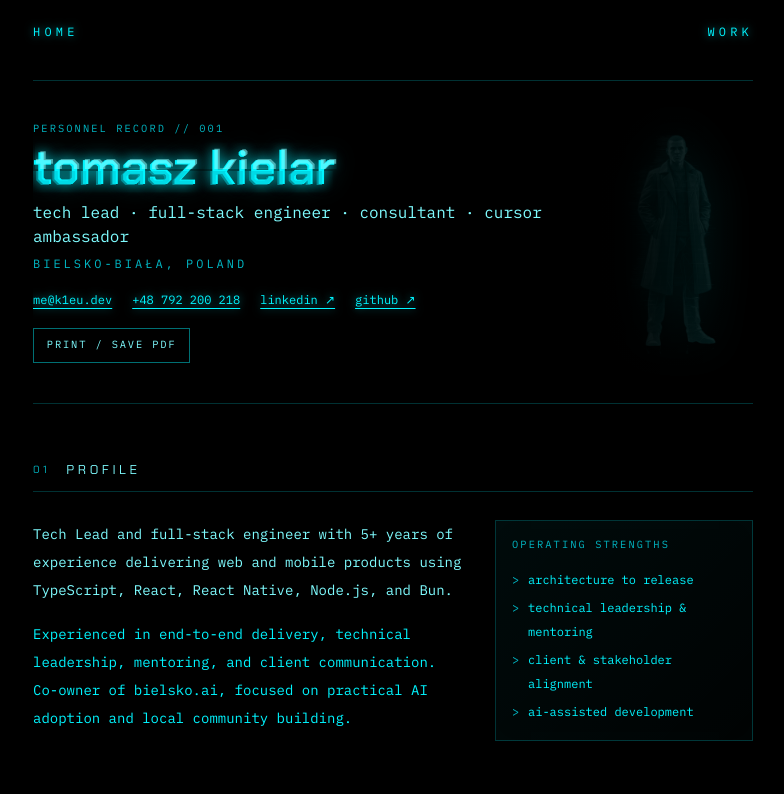
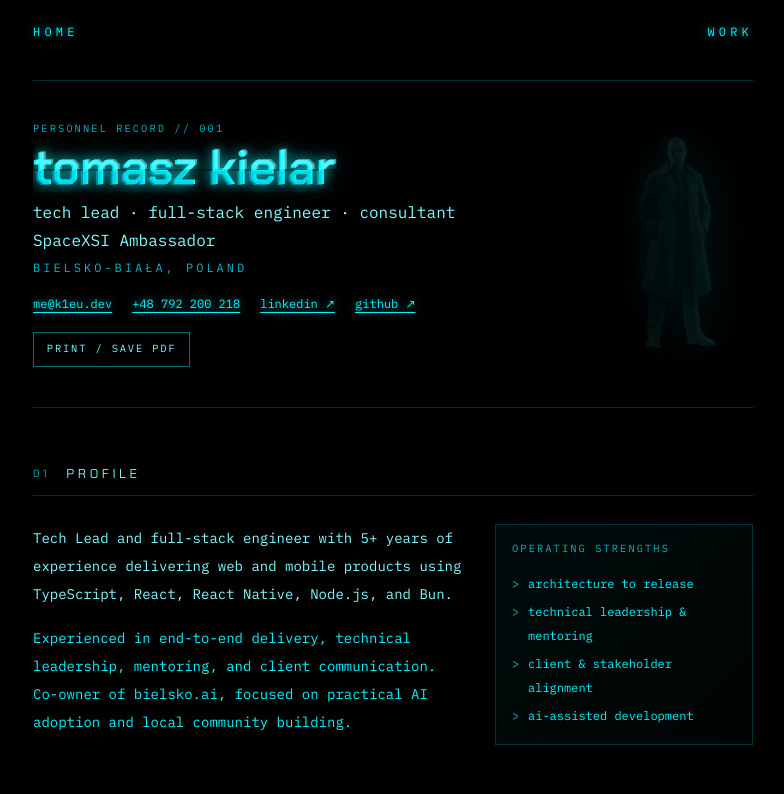
Before and after one commit to k1eu/k1eu.dev, an Astro site: page /cv in a window 1280 px wide. Shown: the top 794 px of the page, without its empty margins (247-1031 px from the left). Built offline with nearby package versions, Linux system fonts and the light colour scheme; Astro itself is replaced by a stand-in of ours.

Commit message:
Replace Cursor Ambassador with SpaceXSI Ambassador (#3)
* Replace Cursor Ambassador with SpaceXSI Ambassador

Update the homepage and CV role lines to use SpaceXSI Ambassador, matching the requested spelling and casing.

Co-authored-by: Tomasz Kielar <k1eu@users.noreply.github.com>

* Put SpaceXSI Ambassador on its own CV header line

Move the title below the role list so it does not trail or wrap from
tech lead · full-stack engineer · consultant, and drop the separator
before it while keeping the same color and size.

Co-authored-by: Tomasz Kielar <k1eu@users.noreply.github.com>

---------

Co-authored-by: Cursor Agent <cursoragent@cursor.com>
Co-authored-by: Tomasz Kielar <k1eu@users.noreply.github.com>

```diff
--- a/src/pages/cv/index.astro
+++ b/src/pages/cv/index.astro
@@ -61,7 +61,10 @@ const projects = [
         <div class="space-y-2">
           <p class="cv-kicker">personnel record // 001</p>
           <h1 class="glitch text-4xl font-semibold sm:text-5xl" data-text="tomasz kielar">tomasz kielar</h1>
-          <p class="text-sm text-[var(--pink-bright)] sm:text-base">tech lead · full-stack engineer · consultant · cursor ambassador</p>
+          <div class="space-y-1">
+            <p class="text-sm text-[var(--pink-bright)] sm:text-base">tech lead · full-stack engineer · consultant</p>
+            <p class="text-sm text-[var(--pink-bright)] sm:text-base">SpaceXSI Ambassador</p>
+          </div>
           <p class="text-xs uppercase tracking-[0.25em] text-[var(--pink-dim)]">bielsko-biała, poland</p>
         </div>
 
--- a/src/pages/index.astro
+++ b/src/pages/index.astro
@@ -23,7 +23,7 @@ import PageShell from "../layouts/PageShell.astro";
         <span class="glitch text-3xl font-semibold" data-text="k1eu">k1eu</span>
       </div>
       <p class="text-xs uppercase tracking-[0.4em] text-[var(--pink-dim)]">tomasz kielar</p>
-      <p class="text-sm text-[var(--pink-bright)]">software engineer · cursor ambassador</p>
+      <p class="text-sm text-[var(--pink-bright)]">software engineer · SpaceXSI Ambassador</p>
     </div>
 
     <div class="space-y-2 text-sm leading-relaxed">
```
